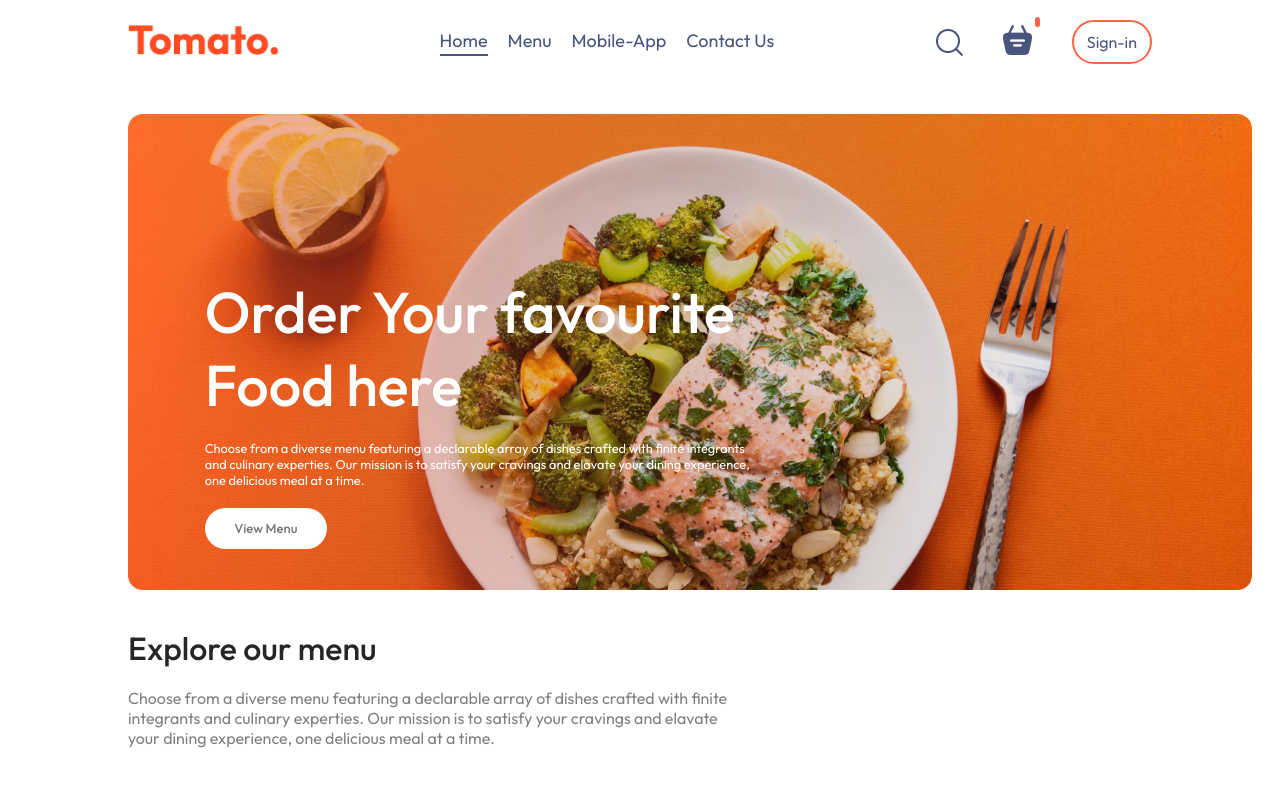
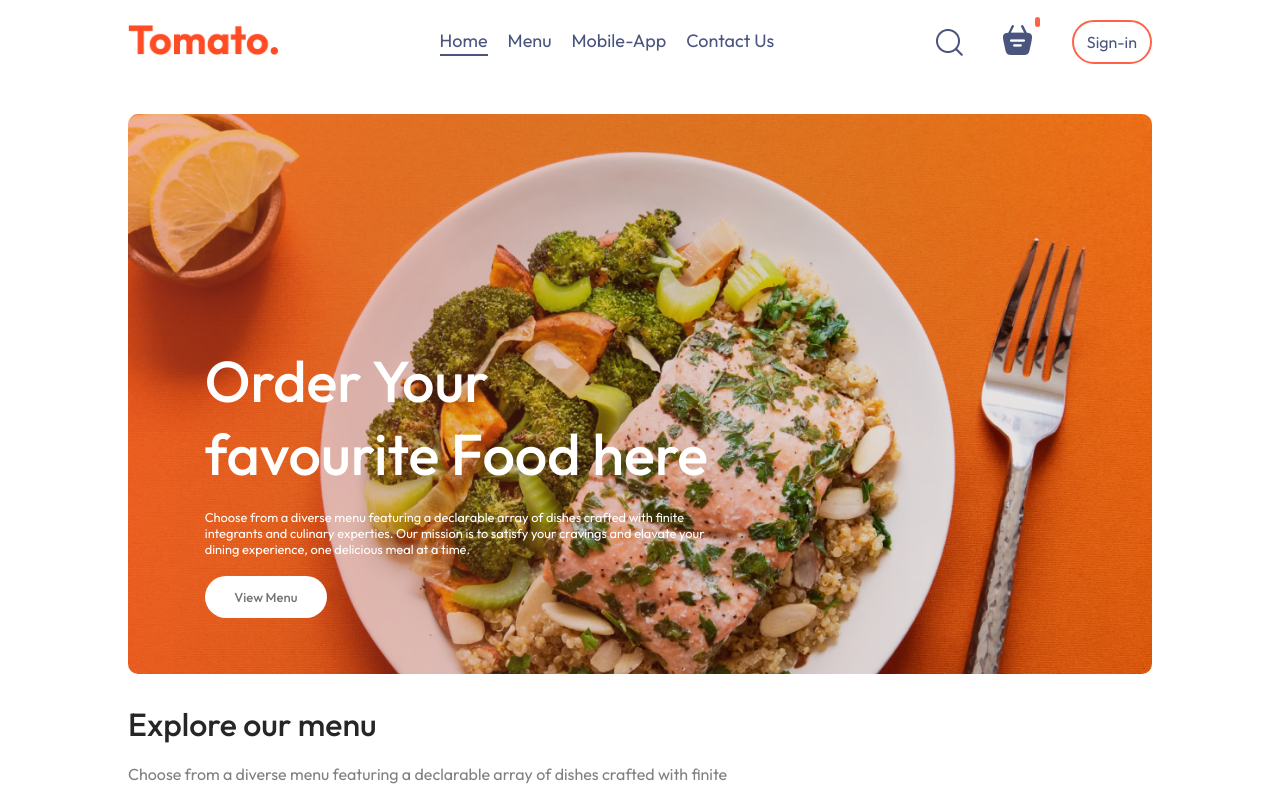
Before and after one commit to shreyash3128/Tomato.-Food-Delivery-Web-Application, a React (Vite) app: page / in a window 1280 px wide. Shown: the top 786 px of the page. Built offline with nearby package versions, Linux system fonts and the light colour scheme.

Commit message:
image dimension re-adjusted

```diff
--- a/src/components/Header/Header.css
+++ b/src/components/Header/Header.css
@@ -1,10 +1,10 @@
 .header{
-    height: 483.55px;
-    width: 1124.14px;
+    height: 70vh;
     margin: 30px auto;
-    background: url('/header_img.png') no-repeat;
-    background-size: contain;
+    background: url('/header_img.png') no-repeat center center;
+    background-size: cover;
     position: relative;
+    border-radius: 10px;
 }
 .header-contents{
     position: absolute;
```
